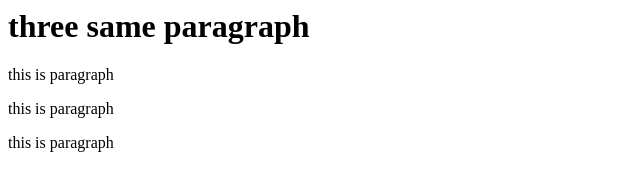
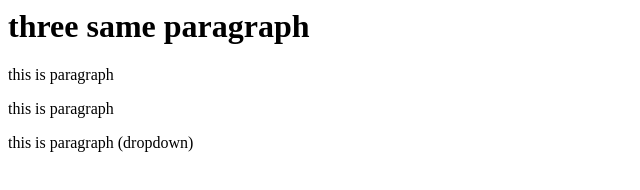
Before and after one commit to CodeWithAyazali/park, a plain HTML site: page index.html in a window 1280 px wide. Shown: the full height of the page, 0-640 px from the left. Drawn offline with Linux system fonts and the light colour scheme.

```diff
--- a/index.html
+++ b/index.html
@@ -1,4 +1,4 @@
 <h1>three same paragraph</h1>
 <p>this is paragraph</p>
 <p>this is paragraph</p>
-<p>this is paragraph</p>
+<p>this is paragraph (dropdown) </p>
```
